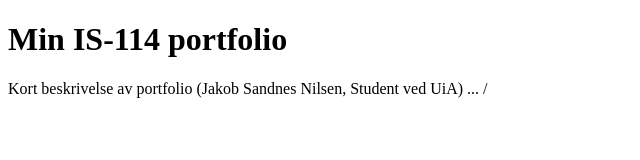
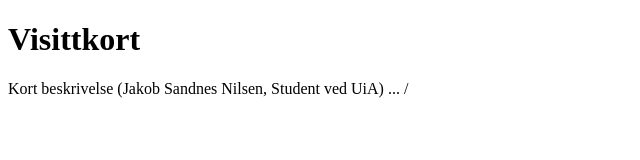
Before and after one commit to FoxySquare/Visittkort-8B, a plain HTML site: page Docs/index.html in a window 1280 px wide. Shown: the whole page, without its empty margins (0-640 px from the left). Drawn offline with Linux system fonts and the light colour scheme.

Commit message:
Feature-jsn

```diff
--- a/Docs/index.html
+++ b/Docs/index.html
@@ -6,7 +6,7 @@
     <title>(Jakob Sandnes* Nilsen)</title>
     </head>
     <body>
-    <h1>Min IS-114 portfolio</h1>
-    <p>Kort beskrivelse av portfolio (Jakob Sandnes Nilsen, Student ved UiA) ... /
+    <h1>Visittkort</h1>
+    <p>Kort beskrivelse (Jakob Sandnes Nilsen, Student ved UiA) ... /
     </body>
     </html>
```
